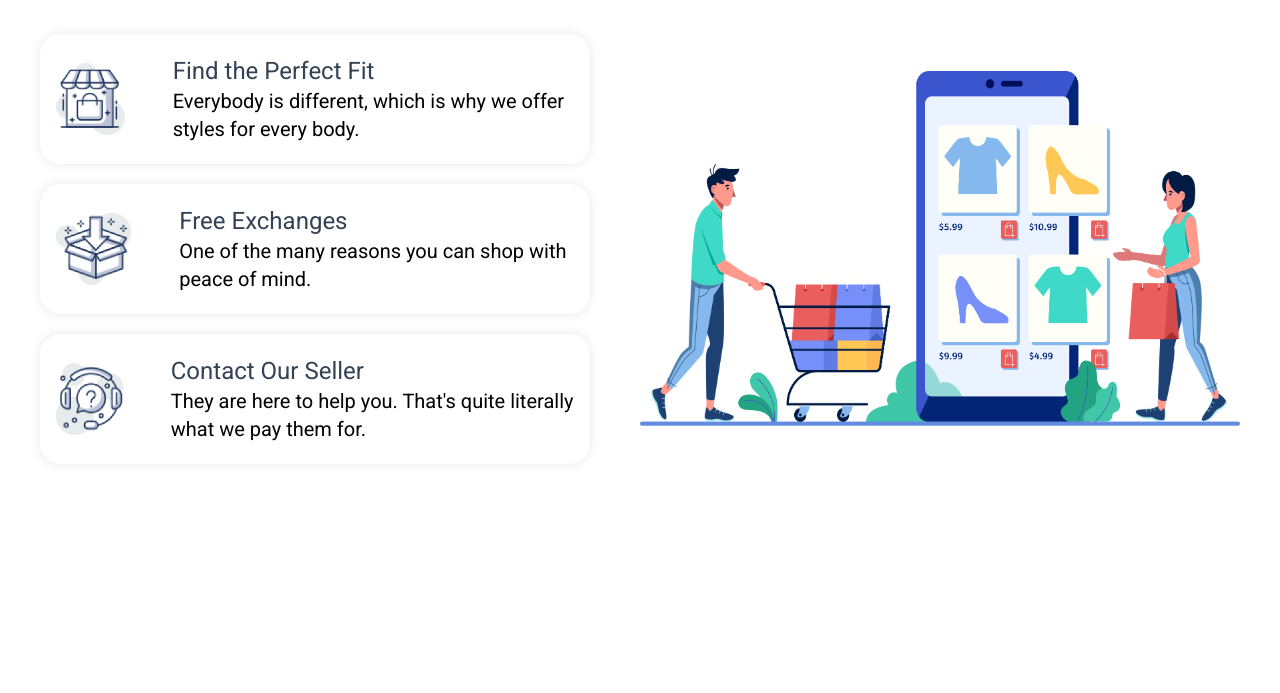
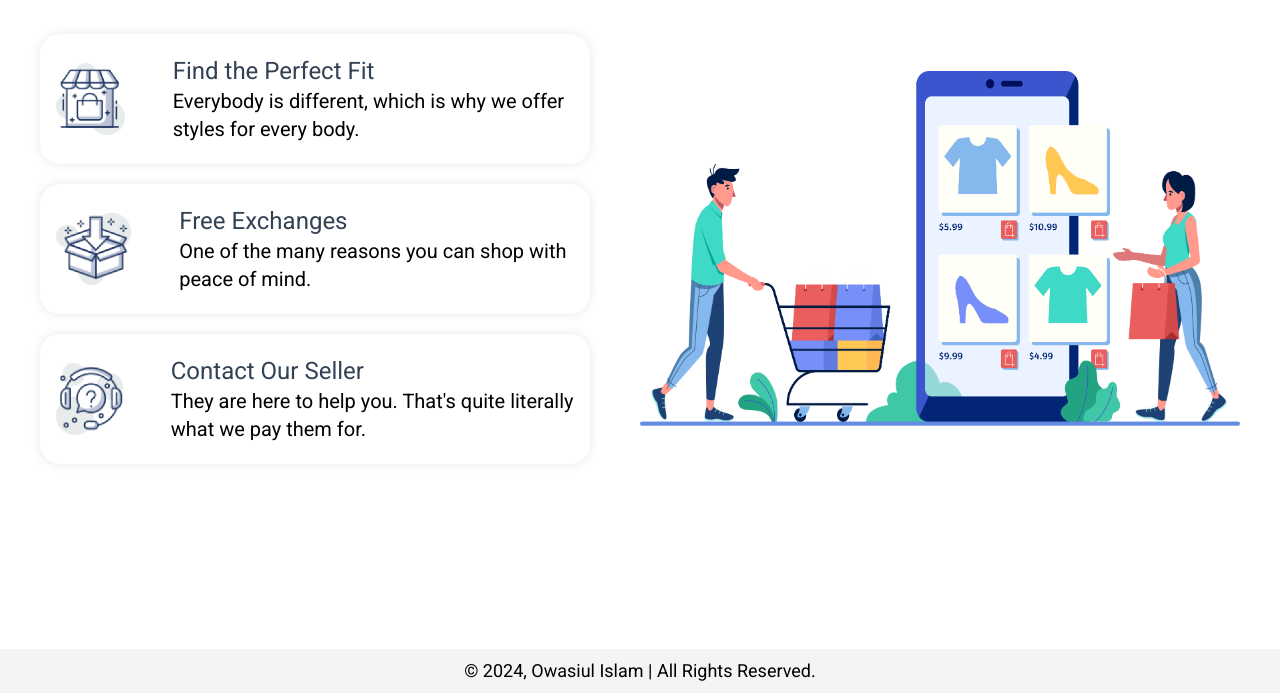
Before and after one commit to Owasiul/Penguin_Fashion.github.io, a plain HTML site: page index.html in a window 1280 px wide. Shown: the part 2565-3258 px from the top of the page. Before the commit the page ends 3214 px from the top, so only its background shows below. Drawn offline with nearby package versions, Linux system fonts and the light colour scheme.

Commit message:
Final_update_1.1

```diff
--- a/index.html
+++ b/index.html
@@ -373,6 +373,9 @@
           <img src="icon,logo/XMLID 1.png" alt="Services" />
         </div>
       </section>
+      <footer class="bg-gray-100 text-center p-2">
+        <p class="text-lg">© 2024, Owasiul Islam | All Rights Reserved.</p>
+      </footer>
     </main>
   </body>
 </html>
```
